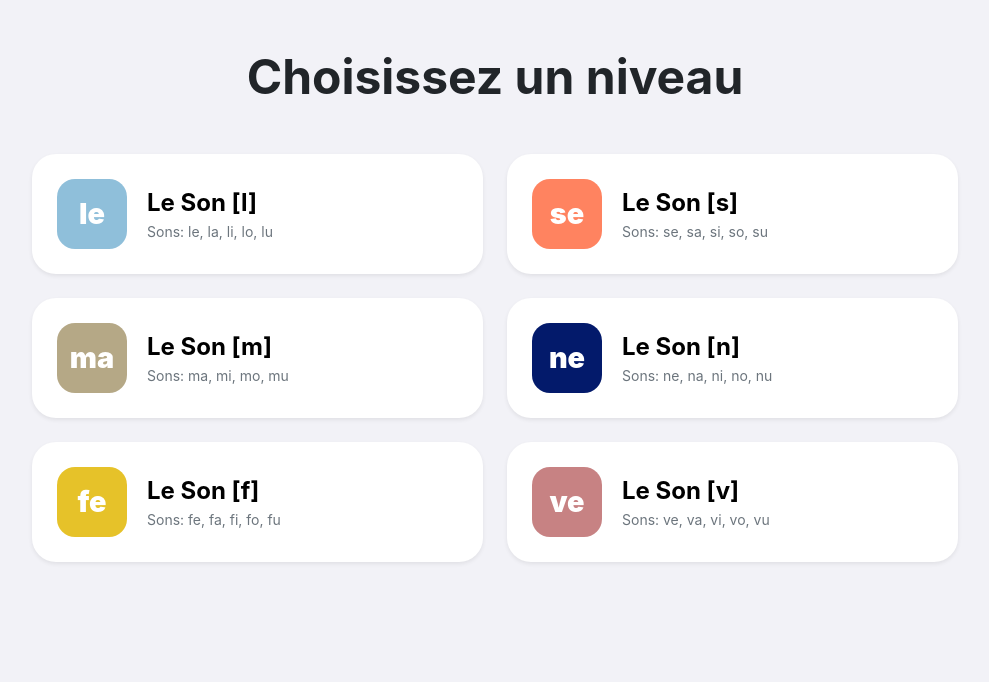
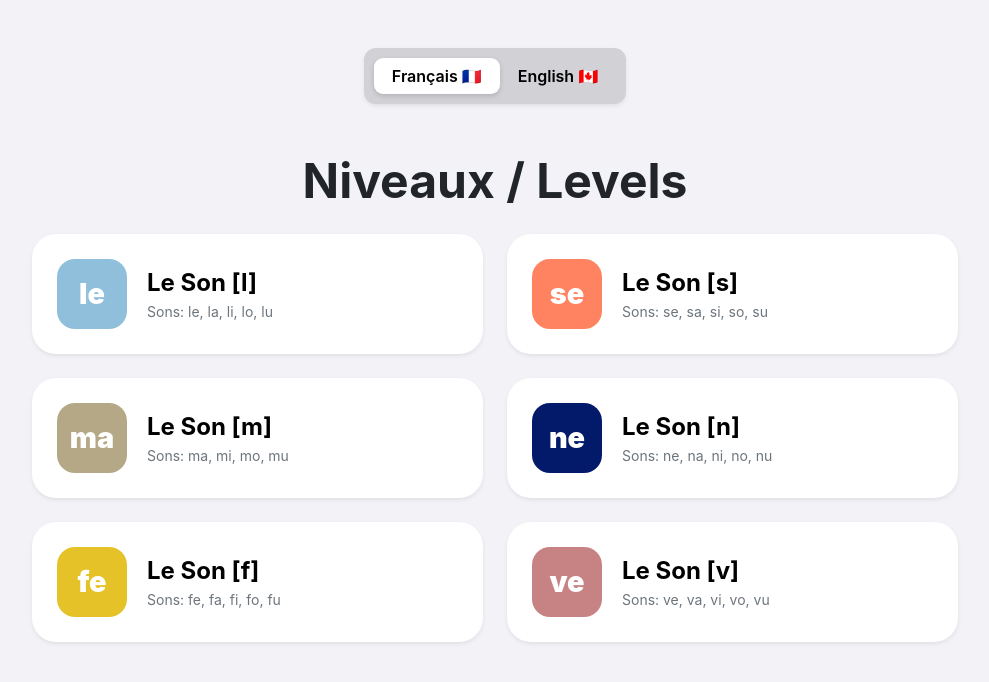
Before and after one commit to masonmedia/literacy-game, a Nuxt app: page / in a window 1280 px wide. Both pictures are taken after a click on the button "START / COMMENCER". Shown: the top 682 px of the page, without its empty margins (145-1134 px from the left). Built offline with nearby package versions, Linux system fonts and the light colour scheme.

Commit message:
Add: english variations for core letter sounds, playSound logic and word specific sound customization

```diff
--- a/app/data/gameData.json
+++ b/app/data/gameData.json
@@ -160,5 +160,70 @@
       { "text": "la ville", "sound": "vi" },
       { "text": "les vacances", "sound": "va" }
     ]
+  },
+  "en-short-a": {
+    "title": "Short 'a' Sounds",
+    "lang": "en-CA",
+    "baseSounds": ["at", "an", "ag", "ap", "ad"],
+    "colors": ["#FF5733", "#2BD94A", "#3357FF", "#F333FF", "#FF33A8"],
+    "words": [
+      { "text": "cat", "sound": "at" }, { "text": "bat", "sound": "at" }, { "text": "mat", "sound": "at" }, { "text": "rat", "sound": "at" },
+      { "text": "fan", "sound": "an" }, { "text": "pan", "sound": "an" }, { "text": "can", "sound": "an" }, { "text": "van", "sound": "an" },
+      { "text": "bag", "sound": "ag" }, { "text": "tag", "sound": "ag" }, { "text": "wag", "sound": "ag" }, { "text": "rag", "sound": "ag" },
+      { "text": "cap", "sound": "ap" }, { "text": "map", "sound": "ap" }, { "text": "tap", "sound": "ap" }, { "text": "lap", "sound": "ap" },
+      { "text": "dad", "sound": "ad" }, { "text": "sad", "sound": "ad" }, { "text": "mad", "sound": "ad" }, { "text": "pad", "sound": "ad" }
+    ]
+  },
+  "en-short-e": {
+    "title": "Short 'e' Sounds",
+    "lang": "en-CA",
+    "baseSounds": ["et", "en", "ed", "eg", "ell"],
+    "colors": ["#4CC9F0", "#4361EE", "#3A0CA3", "#7209B7", "#F72585"],
+    "words": [
+      { "text": "net", "sound": "et" }, { "text": "wet", "sound": "et" }, { "text": "jet", "sound": "et" }, { "text": "pet", "sound": "et" },
+      { "text": "hen", "sound": "en" }, { "text": "ten", "sound": "en" }, { "text": "pen", "sound": "en" }, { "text": "men", "sound": "en" },
+      { "text": "bed", "sound": "ed" }, { "text": "red", "sound": "ed" }, { "text": "fed", "sound": "ed" }, { "text": "wed", "sound": "ed" },
+      { "text": "leg", "sound": "eg" }, { "text": "peg", "sound": "eg" }, { "text": "beg", "sound": "eg" }, { "text": "egg", "sound": "eg" },
+      { "text": "bell", "sound": "ell" }, { "text": "tell", "sound": "ell" }, { "text": "sell", "sound": "ell" }, { "text": "well", "sound": "ell" }
+    ]
+  },
+  "en-short-i": {
+    "title": "Short 'i' Sounds",
+    "lang": "en-CA",
+    "baseSounds": ["it", "in", "ip", "ig", "id"],
+    "colors": ["#00F5D4", "#00BBF9", "#9B5DE5", "#F15BB5", "#FEE440"],
+    "words": [
+      { "text": "sit", "sound": "it" }, { "text": "hit", "sound": "it" }, { "text": "kit", "sound": "it" }, { "text": "pit", "sound": "it" },
+      { "text": "bin", "sound": "in" }, { "text": "fin", "sound": "in" }, { "text": "tin", "sound": "in" }, { "text": "win", "sound": "in" },
+      { "text": "zip", "sound": "ip" }, { "text": "lip", "sound": "ip" }, { "text": "dip", "sound": "ip" }, { "text": "tip", "sound": "ip" },
+      { "text": "pig", "sound": "ig" }, { "text": "big", "sound": "ig" }, { "text": "wig", "sound": "ig" }, { "text": "dig", "sound": "ig" },
+      { "text": "kid", "sound": "id" }, { "text": "lid", "sound": "id" }, { "text": "hid", "sound": "id" }, { "text": "bid", "sound": "id" }
+    ]
+  },
+  "en-short-o": {
+    "title": "Short 'o' Sounds",
+    "lang": "en-CA",
+    "baseSounds": ["ot", "op", "og", "ob", "ox"],
+    "colors": ["#FF9F1C", "#FFBF69", "#66D3AC", "#789694", "#2EC4B6"],
+    "words": [
+      { "text": "pot", "sound": "ot" }, { "text": "hot", "sound": "ot" }, { "text": "dot", "sound": "ot" }, { "text": "cot", "sound": "ot" },
+      { "text": "hop", "sound": "op" }, { "text": "mop", "sound": "op" }, { "text": "top", "sound": "op" }, { "text": "pop", "sound": "op" },
+      { "text": "dog", "sound": "og" }, { "text": "log", "sound": "og" }, { "text": "jog", "sound": "og" }, { "text": "hog", "sound": "og" },
+      { "text": "bob", "sound": "ob" }, { "text": "job", "sound": "ob" }, { "text": "sob", "sound": "ob" }, { "text": "rob", "sound": "ob" },
+      { "text": "box", "sound": "ox" }, { "text": "fox", "sound": "ox" }, { "text": "pox", "sound": "ox" }, { "text": "oxen", "sound": "ox" }
+    ]
+  },
+  "en-short-u": {
+    "title": "Short 'u' Sounds",
+    "lang": "en-CA",
+    "baseSounds": ["ut", "un", "ug", "ub", "um"],
+    "colors": ["#D9ED92", "#B5E48C", "#99D98C", "#76C893", "#52B69A"],
+    "words": [
+      { "text": "nut", "sound": "ut" }, { "text": "cut", "sound": "ut" }, { "text": "hut", "sound": "ut" }, { "text": "gut", "sound": "ut" },
+      { "text": "sun", "sound": "un" }, { "text": "run", "sound": "un" }, { "text": "fun", "sound": "un" }, { "text": "bun", "sound": "un" },
+      { "text": "bug", "sound": "ug" }, { "text": "mug", "sound": "ug" }, { "text": "hug", "sound": "ug" }, { "text": "rug", "sound": "ug" },
+      { "text": "tub", "sound": "ub" }, { "text": "rub", "sound": "ub" }, { "text": "sub", "sound": "ub" }, { "text": "cub", "sound": "ub" },
+      { "text": "gum", "sound": "um" }, { "text": "hum", "sound": "um" }, { "text": "sum", "sound": "um" }, { "text": "yum", "sound": "um" }
+    ]
   }
 }
--- a/app/pages/index.vue
+++ b/app/pages/index.vue
@@ -1239,7 +1239,35 @@ import gameData from '@/data/gameData.json';
 const phoneticMap = {
   'fe': 'fait',
   // 've': 'veux'  // Maps to the "veh" sound for the French voice engine
-  've': 'vè'  // Maps to the "veh" sound for the French voice engine
+  've': 'vè',  // Maps to the "veh" sound for the French voice engine,
+
+  // --- ENGLISH (The "Crisp T" & "Flat A" Fix) ---
+  // Using double letters forces the engine to articulate the ending
+  'et': 'ett',
+  'eg': 'egg',
+  'it': 'itt',
+  'ot': 'ott. ',
+  'og': 'ogg',
+  'ut': 'utt',
+  'cut': 'cutt',
+  'nut': 'nutt',
+  'ug': 'ugg',
+  'en': 'n',
+  'ip': 'ipp',
+
+  // The 'an' fix: "aann" or "ann" prevents the "von" sound
+  'an': 'ann',
+  'van': 'vann',
+  'can': 'cann',
+  'ap': 'app',
+
+  // Word-specific overrides (No dashes!)
+  'cat': 'catt',
+  'bat': 'batt',
+  'mat': 'matt',
+  'hat': 'hatt',
+  'rat': 'ratt',
+  'wag': 'wagg . '
 };
 
 // --- STATE ---
@@ -1282,14 +1310,54 @@ const initGame = () => {
     }));
 };
 
+// const playSound = (text) => {
+//   window.speechSynthesis.cancel();
+//   const speechText = phoneticMap[text] || text;
+//   const utterance = new SpeechSynthesisUtterance(speechText);
+//   utterance.lang = 'fr-FR';
+//   utterance.rate = 0.7;
+//   window.speechSynthesis.speak(utterance);
+// };
+
+// best current voice sound version
 const playSound = (text) => {
   window.speechSynthesis.cancel();
+
+  // 1. Get the phonetic version (e.g., 'van' -> 'va-nh')
   const speechText = phoneticMap[text] || text;
   const utterance = new SpeechSynthesisUtterance(speechText);
-  utterance.lang = 'fr-FR';
-  utterance.rate = 0.7;
+
+  // 2. Set Language
+  // If the unit says 'en-US', we'll try to 'upgrade' it to 'en-CA' for the True T
+  let targetLang = activeUnit.value.lang || 'fr-FR';
+  if (targetLang === 'en-US') targetLang = 'en-CA';
+
+  utterance.lang = targetLang;
+
+  // 3. Tuning for Literacy
+  // Pitch 1.1 removes the "bored" US male drone and makes it sound like a teacher
+  utterance.pitch = 1.1;
+  utterance.rate = 0.6; // Slightly slower to ensure 'va-nh' is fully articulated
+
   window.speechSynthesis.speak(utterance);
 };
+
+
+// lang toggle
+
+// const selectedLang = ref('fr-FR'); // Default filter
+
+const selectedLang = ref('fr'); // We only need the first two letters now
+
+const filteredUnits = computed(() => {
+  return Object.entries(gameData).filter(([key, unit]) => {
+    // Get the first two letters of the unit's lang (e.g., 'en-CA' -> 'en')
+    const unitLangBase = (unit.lang || 'fr-FR').substring(0, 2);
+
+    // Compare 'en' to 'en' or 'fr' to 'fr'
+    return unitLangBase === selectedLang.value;
+  });
+});
 
 // --- DYNAMIC ARC LOGIC ---
 const handleMatch = (word, targetSound, event = null) => {
@@ -1375,7 +1443,7 @@ watch(score, (n) => {
     </Transition>
 
     <Transition name="fade">
-      <div v-if="gameState === 'menu'" class="screen menu-page p-5 overflow-auto h-100">
+      <!-- <div v-if="gameState === 'menu'" class="screen menu-page p-5 overflow-auto h-100">
         <div class="container max-width-md">
           <h2 class="display-5 fw-bold mb-5 text-center">Choisissez un niveau</h2>
           <div class="row g-4 justify-content-center">
@@ -1390,7 +1458,32 @@ watch(score, (n) => {
             </div>
           </div>
         </div>
+      </div> -->
+      <div v-if="gameState === 'menu'" class="screen menu-page p-5 overflow-auto h-100">
+  <div class="container max-width-md">
+
+    <div class="d-flex justify-content-center mb-5">
+      <div class="ios-segmented-control shadow-sm" style="padding: 10px;">
+        <button @click="selectedLang = 'fr'" :class="{ active: selectedLang === 'fr' }">Français 🇫🇷</button>
+        <button @click="selectedLang = 'en'" :class="{ active: selectedLang === 'en' }">English 🇨🇦</button>
       </div>
+    </div>
+
+    <h2 class="display-5 fw-bold mb-4 text-center">Niveaux / Levels</h2>
+
+    <div class="row g-4 justify-content-center">
+      <div v-for="([key, unit]) in filteredUnits" :key="key" class="col-md-6 col-lg-5">
+        <button @click="selectUnit(key)" class="unit-selection-card shadow-sm w-100">
+          <div class="unit-icon" :style="{ backgroundColor: unit.colors[0] }">{{ unit.baseSounds[0] }}</div>
+          <div class="text-start">
+            <div class="fw-bold fs-4">{{ unit.title }}</div>
+            <div class="text-secondary small">Sons: {{ unit.baseSounds.join(', ') }}</div>
+          </div>
+        </button>
+      </div>
+    </div>
+  </div>
+</div>
     </Transition>
 
     <Transition name="fade">
```
